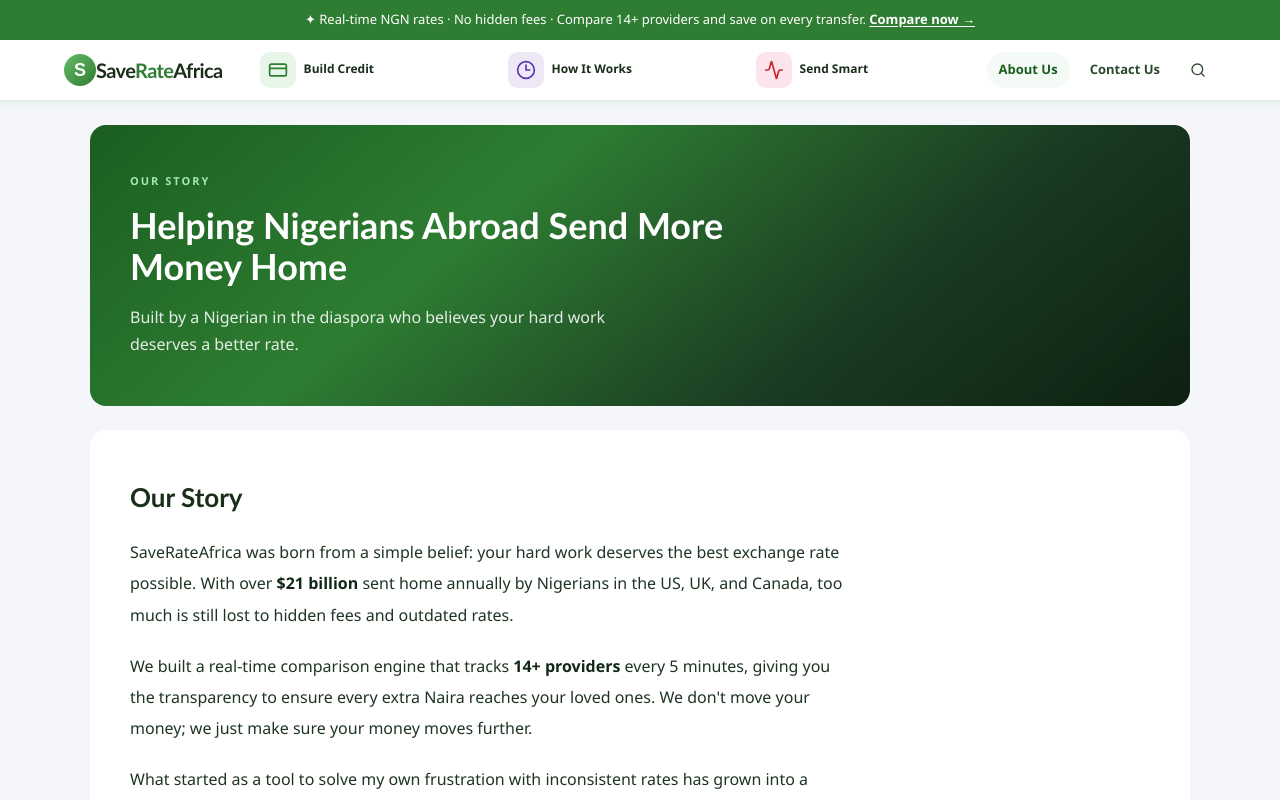
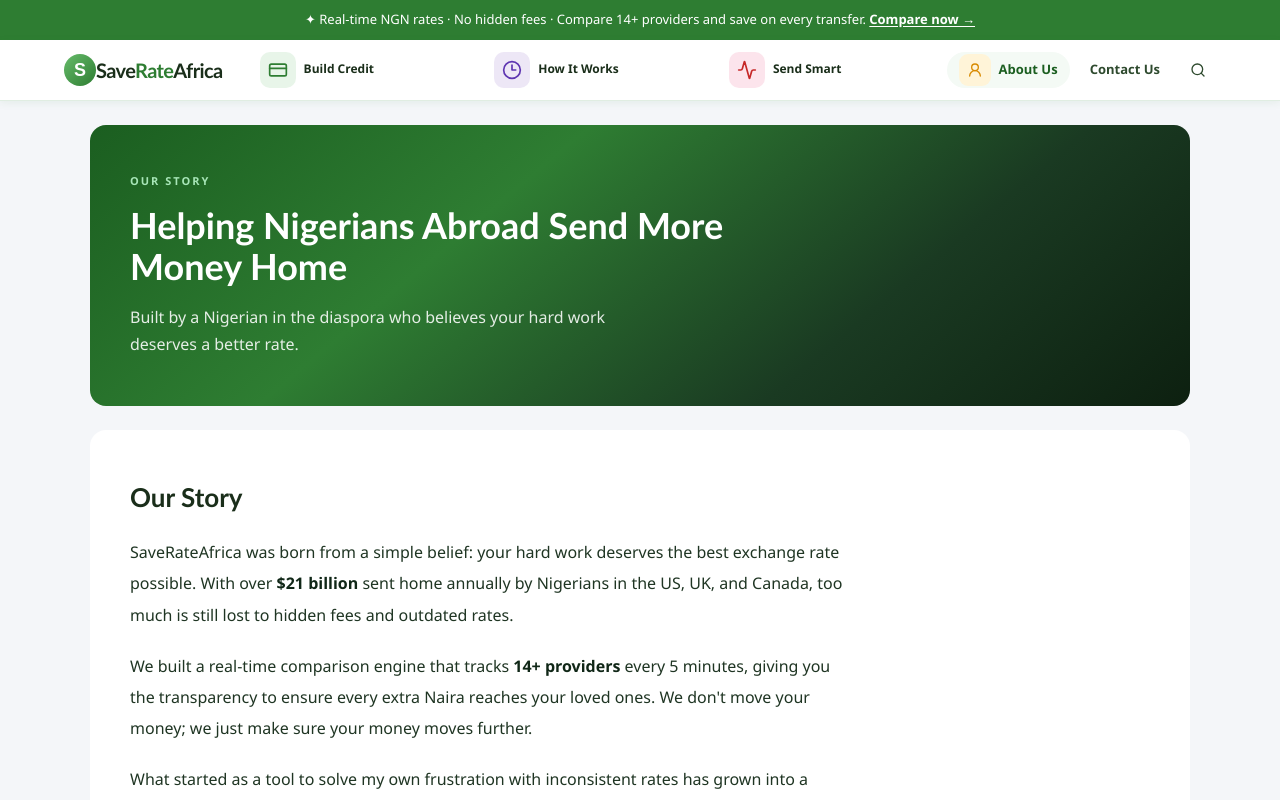
Before and after one commit to Chinenyeonukogu/SaveRateAfrica, a Next.js app: page /about in a window 1280 px wide. Shown: the top 800 px of the page. Built offline with nearby package versions, Linux system fonts and the light colour scheme.

Commit message:
Fix about header icon layout

```diff
--- a/components/SiteHeader.tsx
+++ b/components/SiteHeader.tsx
@@ -484,8 +484,8 @@
 
       <header className="sticky top-0 z-[999] border-b border-[#e0ede2] bg-white shadow-[0_2px_8px_rgba(46,125,50,0.08)]">
         <div className={headerShellClassName}>
-          <div className="relative flex h-[60px] items-center justify-between gap-4">
-            <div className="flex min-w-0 flex-1 items-center">
+          <div className="relative flex h-[60px] items-center justify-between gap-4 md:h-auto md:min-h-[60px] md:flex-wrap md:py-2 lg:h-[60px] lg:min-h-0 lg:flex-nowrap lg:py-0">
+            <div className="flex min-w-0 flex-1 items-center md:w-full lg:w-auto">
               <SaveRateAfricaLogo href={getHomeHref()} onClick={handleLogoClick} />
               <nav aria-label="Primary" className="ml-3 hidden min-w-0 flex-1 lg:flex xl:ml-4">
                 <ul className="strip grid min-w-0 flex-1 grid-cols-3 items-center gap-2 xl:gap-3">
@@ -536,7 +536,7 @@
 
             <div className="hidden shrink-0 items-center gap-2 lg:flex">
               <Link
-                className={`inline-flex h-9 items-center rounded-full px-3 text-[13px] font-semibold transition ${
+                className={`inline-flex h-9 items-center gap-2 rounded-full px-3 text-[13px] font-semibold transition ${
                   isActiveNavigationItem(aboutNavigationItem)
                     ? "bg-[#f4faf5] text-[#1b5e20]"
                     : "text-[#2e4a2e] hover:bg-[#f4faf5] hover:text-[#2e7d32]"
@@ -544,6 +544,7 @@
                 href={getNavigationHref(aboutNavigationItem)}
                 onClick={(event) => handleNavigationClick(event, aboutNavigationItem)}
               >
+                {renderFeatureIcon(aboutNavigationItem, true)}
                 {aboutNavigationItem.label}
               </Link>
               <Link
@@ -614,9 +615,9 @@
               </div>
             </div>
 
-            <div className="hidden shrink-0 items-center gap-2 md:flex lg:hidden">
+            <div className="hidden w-full shrink-0 items-center justify-end gap-2 md:flex lg:hidden">
               <Link
-                className={`inline-flex h-9 items-center rounded-full px-3 text-[13px] font-semibold transition ${
+                className={`inline-flex h-9 items-center gap-2 rounded-full px-3 text-[13px] font-semibold transition ${
                   isActiveNavigationItem(aboutNavigationItem)
                     ? "bg-[#f4faf5] text-[#1b5e20]"
                     : "text-[#2e4a2e] hover:bg-[#f4faf5] hover:text-[#2e7d32]"
@@ -624,6 +625,7 @@
                 href={getNavigationHref(aboutNavigationItem)}
                 onClick={(event) => handleNavigationClick(event, aboutNavigationItem)}
               >
+                {renderFeatureIcon(aboutNavigationItem, true)}
                 {aboutNavigationItem.label}
               </Link>
               <Link
```
